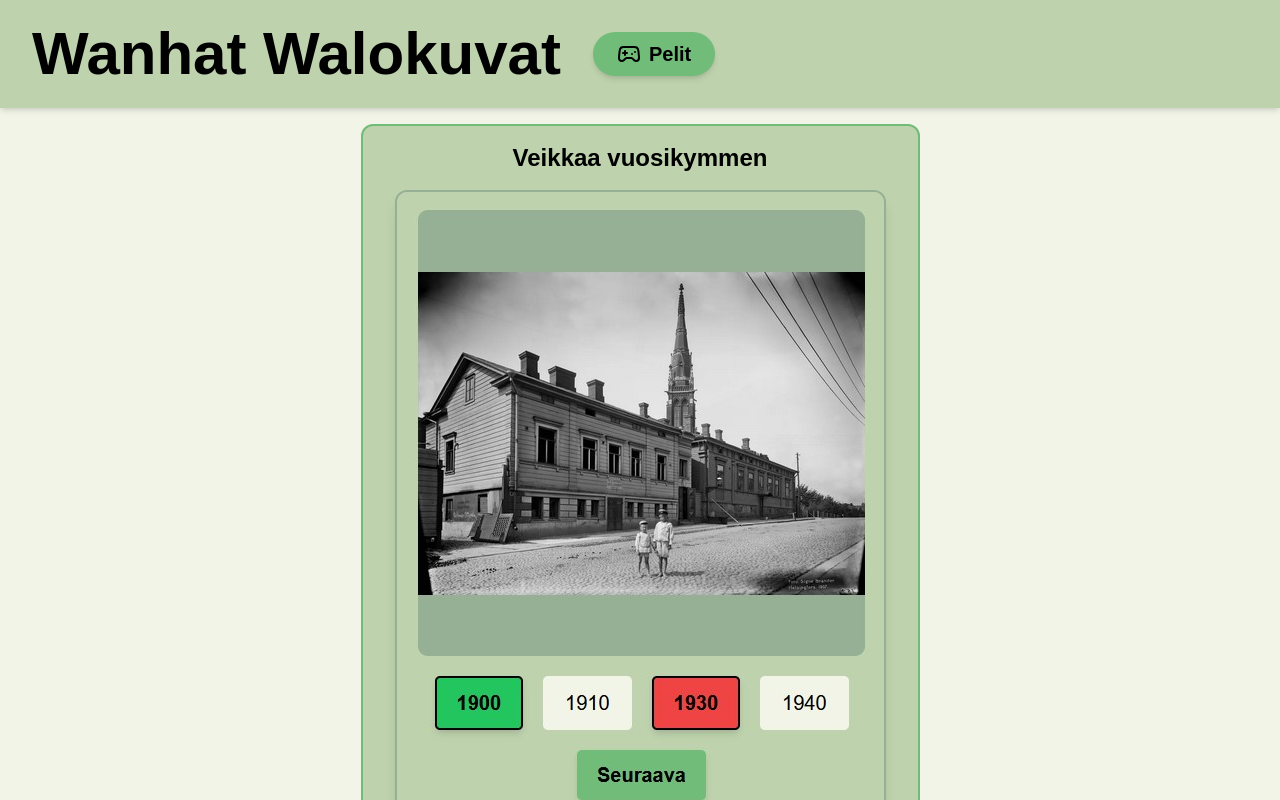
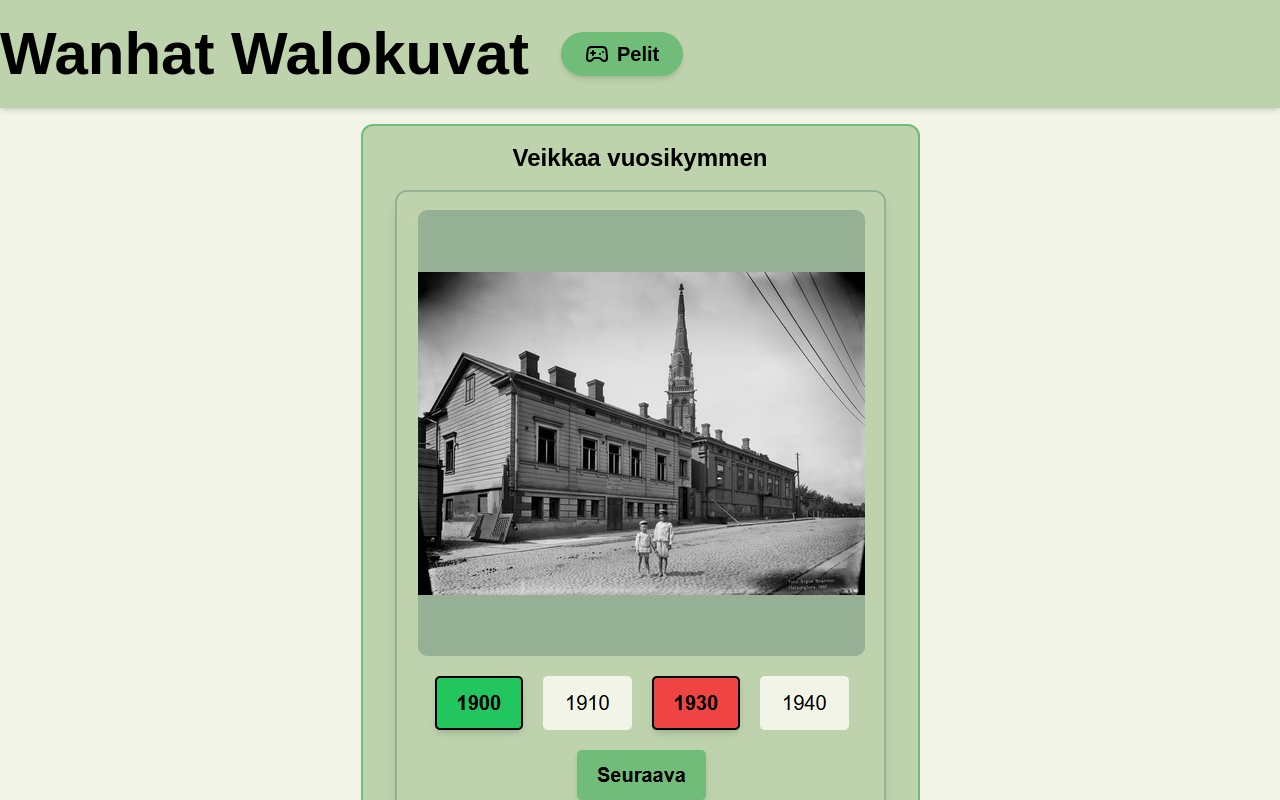
Before and after one commit to JesseK13241/WanhatWalokuvat, a Next.js app: page /pelit in a window 1280 px wide. Shown: the top 800 px of the page. Built offline with nearby package versions, Linux system fonts and the light colour scheme; a web font is replaced by a local one.

Commit message:
Sivun otsikko yhdellä rivillä myös pienellä näytöllä, closes #95

```diff
--- a/src/app/Header.js
+++ b/src/app/Header.js
@@ -1,7 +1,7 @@
 import "@/app/globals.css"
+import { Gamepad2 } from "lucide-react"
 import { Bokor } from "next/font/google"
 import Link from "next/link"
-import { Gamepad2 } from "lucide-react"
 
 const bokor = Bokor({
   subsets: ["latin"],
@@ -10,7 +10,7 @@ const bokor = Bokor({
 
 const Header = () => {
   return (
-    <header className="flex w-screen flex-col items-center gap-y-2 bg-secondary px-8 py-6 shadow-md sm:flex-row">
+    <header className="flex w-screen flex-col items-center gap-y-2 bg-secondary py-6 shadow-md sm:flex-row">
       <Link href="/" className={bokor.className}>
         <h1 className="text-5xl font-bold transition-all duration-200 hover:text-accent sm:text-6xl">
           Wanhat Walokuvat
```
